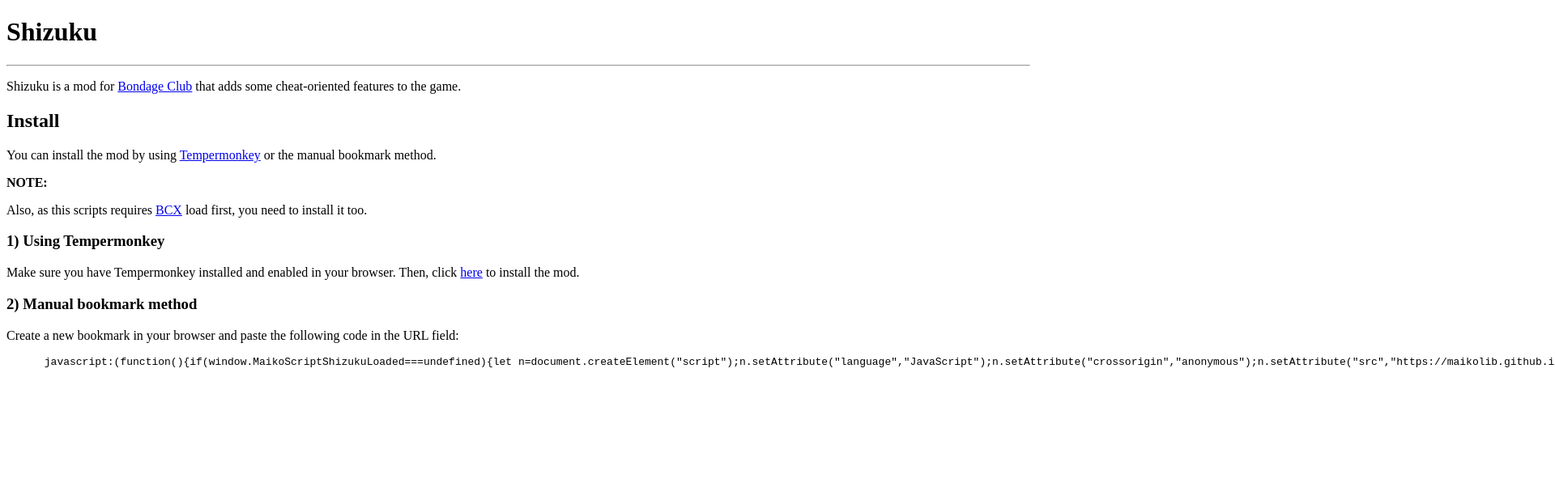
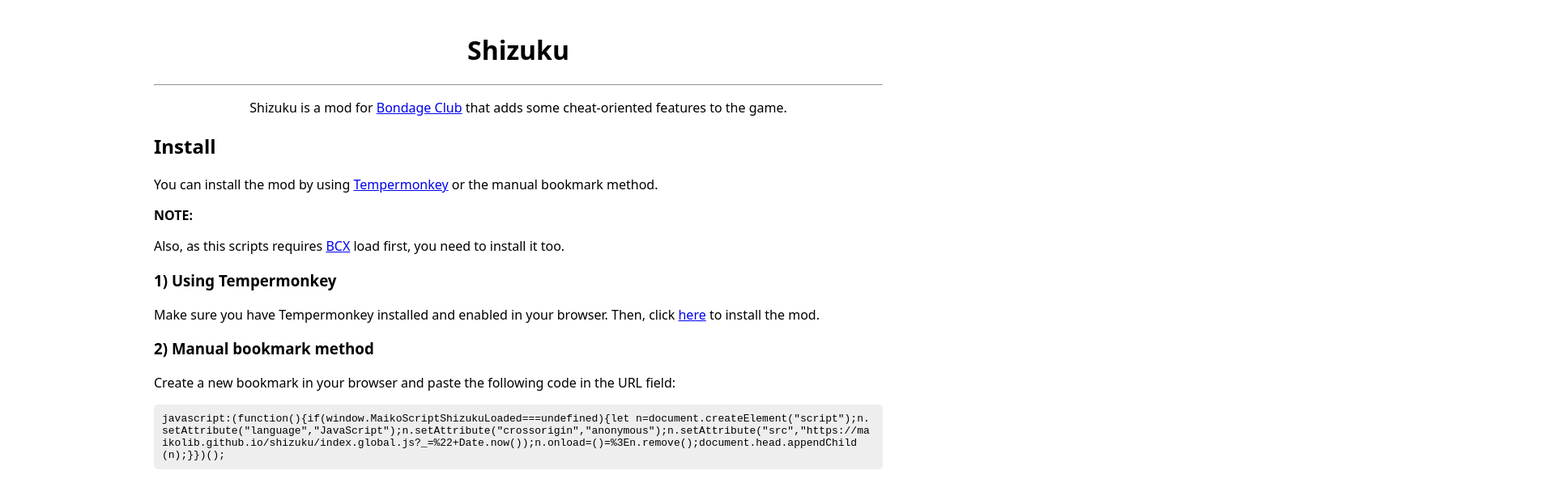
Before and after one commit to arare-app/shizuku, a website: page index.html in a window 1280 px wide. Shown: the top 618 px of the page at 81% size, 1920 px wide, since content can reach past the window. Drawn offline with Linux system fonts and the light colour scheme.

Commit message:
feat: style home page

```diff
--- a/index.html
+++ b/index.html
@@ -3,12 +3,29 @@
   <head>
     <meta charset="UTF-8" />
     <meta name="viewport" content="width=device-width, initial-scale=1.0" />
+    <style>
+      body {
+        max-width: 900px;
+        margin: 40px auto;
+        font-family: system-ui, -apple-system, BlinkMacSystemFont, 'Roboto', 'Segoe UI', Roboto, Oxygen, Ubuntu, Cantarell, 'Open Sans', 'Helvetica Neue', sans-serif;
+      }
+      pre {
+        background-color: #eee;
+        padding: 10px;
+        border-radius: 5px;
+        word-break: break-all;
+        white-space: pre-wrap;
+      }
+      h1 {
+        text-align: center;
+      }
+    </style>
     <title>Shizuku</title>
   </head>
   <body>
     <h1>Shizuku</h1>
     <hr>
-    <p>
+    <p align="center">
       Shizuku is a mod for <a href="https://www.patreon.com/bondageprojects">Bondage Club</a> that adds some cheat-oriented features to the game.
     </p>
 
@@ -29,8 +46,6 @@
     <p>
       Create a new bookmark in your browser and paste the following code in the URL field:
     </p>
-    <pre>
-      javascript:(function(){if(window.MaikoScriptShizukuLoaded===undefined){let n=document.createElement("script");n.setAttribute("language","JavaScript");n.setAttribute("crossorigin","anonymous");n.setAttribute("src","https://maikolib.github.io/shizuku/index.global.js?_=%22+Date.now());n.onload=()=%3En.remove();document.head.appendChild(n);}})();
-    </pre>
+    <pre>javascript:(function(){if(window.MaikoScriptShizukuLoaded===undefined){let n=document.createElement("script");n.setAttribute("language","JavaScript");n.setAttribute("crossorigin","anonymous");n.setAttribute("src","https://maikolib.github.io/shizuku/index.global.js?_=%22+Date.now());n.onload=()=%3En.remove();document.head.appendChild(n);}})();</pre>
   </body>
 </html>
```
